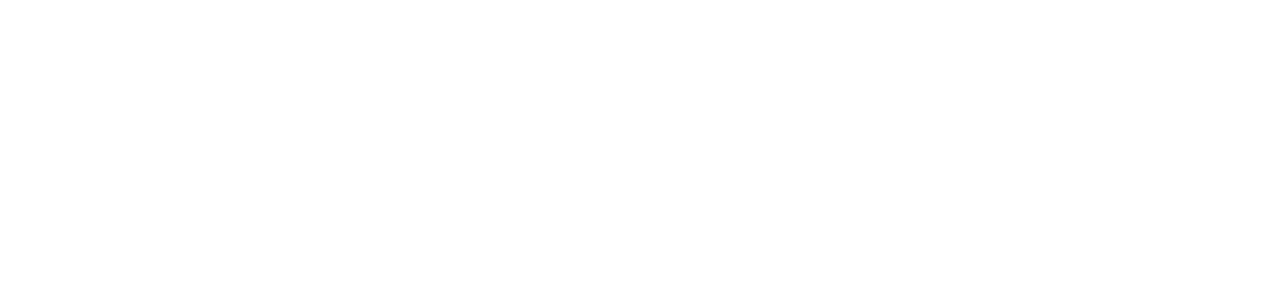
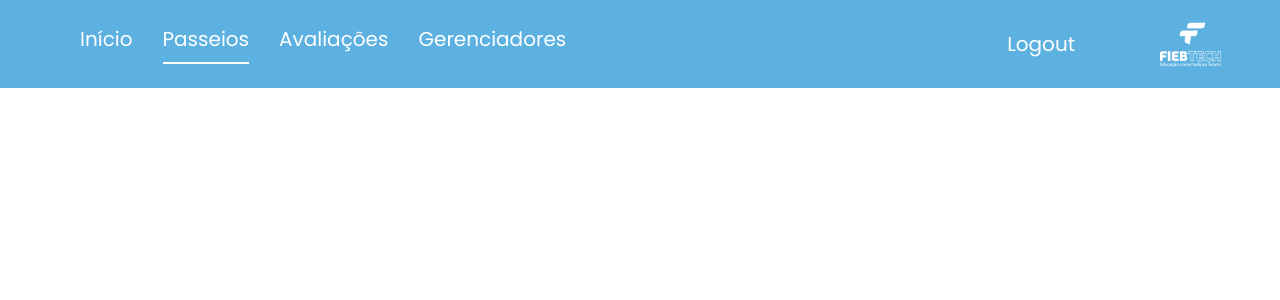
Before and after one commit to gabrielbarbosapessoa/tour_educativo, a React (Vite) app: page /passeios in a window 1280 px wide. Before the commit this address had no page. Shown: the top 300 px of the page. Built offline with nearby package versions, Linux system fonts and the light colour scheme.

Commit message:
funfando passeios com navbar

```diff
--- a/src/App.jsx
+++ b/src/App.jsx
@@ -2,6 +2,7 @@ import React from 'react';
 import { BrowserRouter, Routes, Route } from 'react-router-dom';
 import Login from './pages/login/login.jsx';
 import Inicio from './pages/Inicio/inicio.jsx';
+import Passeios from './pages/Passeios/Passeios.jsx';
 
 function App() {
   return (
@@ -9,7 +10,7 @@ function App() {
       <Routes>
         <Route path="/" element={<Login />} />
         <Route path="/inicio" element={<Inicio />} />
-        {/* Você pode adicionar mais rotas aqui, como para a página de dashboard, etc. */}
+        <Route path="/passeios" element={<Passeios />} />
       </Routes>
     </BrowserRouter>
   );
--- a/src/components/Navbar/Navbar.css
+++ b/src/components/Navbar/Navbar.css
@@ -1,4 +1,3 @@
-
 /* Importa a fonte Poppins */
 @import url('https://fonts.googleapis.com/css2?family=Poppins:wght@400;700&display=swap');
 
@@ -6,37 +5,43 @@
     display: flex;
     justify-content: space-between;
     align-items: center;
-  background-color: #5cb1e0; /* Cor de fundo azul claro */
-  padding: 10px 40px; /* Espaçamento interno */
+    background-color: #5cb1e0;
+    padding: 10px 40px;
     font-family: 'Poppins', sans-serif;
     font-weight: 400;
     color: white;
-}
 
-.navbar-left {
-  flex-grow: 1; /* Ocupa o espaço restante */
+    /* Adicionado para quebrar a linha em telas menores */
+    flex-wrap: wrap;
+
+    position: fixed;
+    top: 0;
+    left: 0;
+    width: 100%;
+    z-index: 1000;
+    min-height: 11%; /* Usei min-height para se adaptar ao conteúdo */
+    box-sizing: border-box;
 }
 
 .nav-links {
+    font-size: 20px;
     display: flex;
-  list-style: none; /* Remove os marcadores de lista */
+    list-style: none;
     padding: 0;
     margin: 0;
-  gap: 30px; /* Espaço entre os links */
+    gap: 30px;
+    margin-left: 40px;
+    flex-wrap: wrap;
 }
 
 .nav-links li {
     cursor: pointer;
-  padding-bottom: 5px; /* Espaço para a linha debaixo */
-  font-weight: 700;
-  position: relative; /* Necessário para a linha debaixo */
+    padding-bottom: 5px;
+    font-weight: 500;
+    position: relative;
 }
 
 /* Linha debaixo do link ativo */
-.nav-links li.active {
-  position: relative;
-}
-
 .nav-links li.active::after {
     content: '';
     position: absolute;
@@ -50,15 +55,75 @@
 .navbar-right {
     display: flex;
     align-items: center;
-  gap: 20px; /* Espaço entre "Logout" e o logo */
-  font-weight: 700;
+    gap: 15px;
+    font-weight: 500;
+    font-size: 20px;
 }
 
 .logout-text {
     cursor: pointer;
+    margin-right: 50px;
 }
 
 .fieb-logo {
-  height: 30px; /* Ajuste o tamanho da altura do logo */
+    height: 50px;
     width: auto;
+    filter: brightness(0) invert(100%);
 }
+
+/* Aplica o estilo diretamente ao componente <Link> (tags <a>) */
+.nav-link {
+    text-decoration: none; /* Remove o sublinhado padrão dos links */
+    color: white; /* Garante que a cor do texto seja branca no estado normal */
+    font-weight: 700;
+    position: relative;
+    padding-bottom: 5px;
+}
+
+/* Garante que o link continue branco em todos os estados de interação */
+.nav-link:visited,
+.nav-link:hover,
+.nav-link:active {
+    color: white;
+}
+
+/* Estilo do link ativo (para a linha embaixo) */
+.nav-link.active::after {
+    content: '';
+    position: absolute;
+    left: 0;
+    bottom: 0;
+    width: 100%;
+    height: 2px;
+    background-color: white;
+}
+
+/*
+  As regras de .nav-links li foram removidas
+  ou ajustadas para evitar duplicação de estilos
+  com a classe .nav-link, mantendo o código mais limpo.
+*/
+
+/* Media Query para telas muito pequenas (celulares) */
+@media (max-width: 500px) {
+    .navbar-container {
+        flex-direction: column;
+        align-items: flex-start;
+        padding: 10px 20px;
+        min-height: auto;
+    }
+
+    .nav-links {
+        margin-left: 0;
+        gap: 15px;
+        width: 100%;
+    }
+
+    .navbar-right {
+        margin-top: 10px;
+    }
+
+    .logout-text {
+        margin-right: 15px;
+    }
+}
--- a/src/components/Navbar/Navbar.jsx
+++ b/src/components/Navbar/Navbar.jsx
@@ -1,41 +1,43 @@
-import React, { useState } from 'react';
-import './Navbar.css'; // Importa o arquivo CSS para estilização
+import React from 'react';
+import { Link, useLocation } from 'react-router-dom'; // Importe Link e useLocation
+import './Navbar.css';
 
-// Importe a imagem do logo (substitua 'caminho/para/o/logo.png' pelo caminho real)
-import logoImage from '../../assets/logo.png'
+import logoImage from '../../assets/logo-sidebar.png';
 
 const Navbar = () => {
-  // Estado para controlar qual link está ativo
-  const [activeLink, setActiveLink] = useState('Início');
+  const location = useLocation(); // Obtém o objeto de localização da URL
+
+  const getActiveClass = (path) => {
+    return location.pathname === path ? 'active' : '';
+  };
 
   return (
     <nav className="navbar-container">
       <div className="navbar-left">
         <ul className="nav-links">
-          <li
-            className={activeLink === 'Início' ? 'active' : ''}
-            onClick={() => setActiveLink('Início')}
-          >
+          <Link to="/inicio" className={`nav-link ${getActiveClass('/inicio')}`}>
+            <li>
               Início
             </li>
-          <li
-            className={activeLink === 'Passeios' ? 'active' : ''}
-            onClick={() => setActiveLink('Passeios')}
-          >
+          </Link>
+
+          <Link to="/passeios" className={`nav-link ${getActiveClass('/passeios')}`}>
+            <li>
               Passeios
             </li>
-          <li
-            className={activeLink === 'Avaliações' ? 'active' : ''}
-            onClick={() => setActiveLink('Avaliações')}
-          >
+          </Link>
+
+          <Link to="/avaliacoes" className={`nav-link ${getActiveClass('/avaliacoes')}`}>
+            <li>
               Avaliações
             </li>
-          <li
-            className={activeLink === 'Gerenciadores' ? 'active' : ''}
-            onClick={() => setActiveLink('Gerenciadores')}
-          >
+          </Link>
+
+          <Link to="/gerenciadores" className={`nav-link ${getActiveClass('/gerenciadores')}`}>
+            <li>
               Gerenciadores
             </li>
+          </Link>
         </ul>
       </div>
 
--- /dev/null
+++ b/src/pages/Passeios/Passeios.jsx
@@ -0,0 +1,13 @@
+// App.js
+import React from 'react';
+import Navbar from '../../components/Navbar/Navbar.jsx';
+
+function App() {
+  return (
+    <div>
+      <Navbar />
+    </div>
+  );
+}
+
+export default App;
```
Also changed, not shown: src/assets/logo-sidebar.png (added), src/pages/Passeios/Passeios.css (added). Lines whose indentation alone changed are shown as unchanged.
